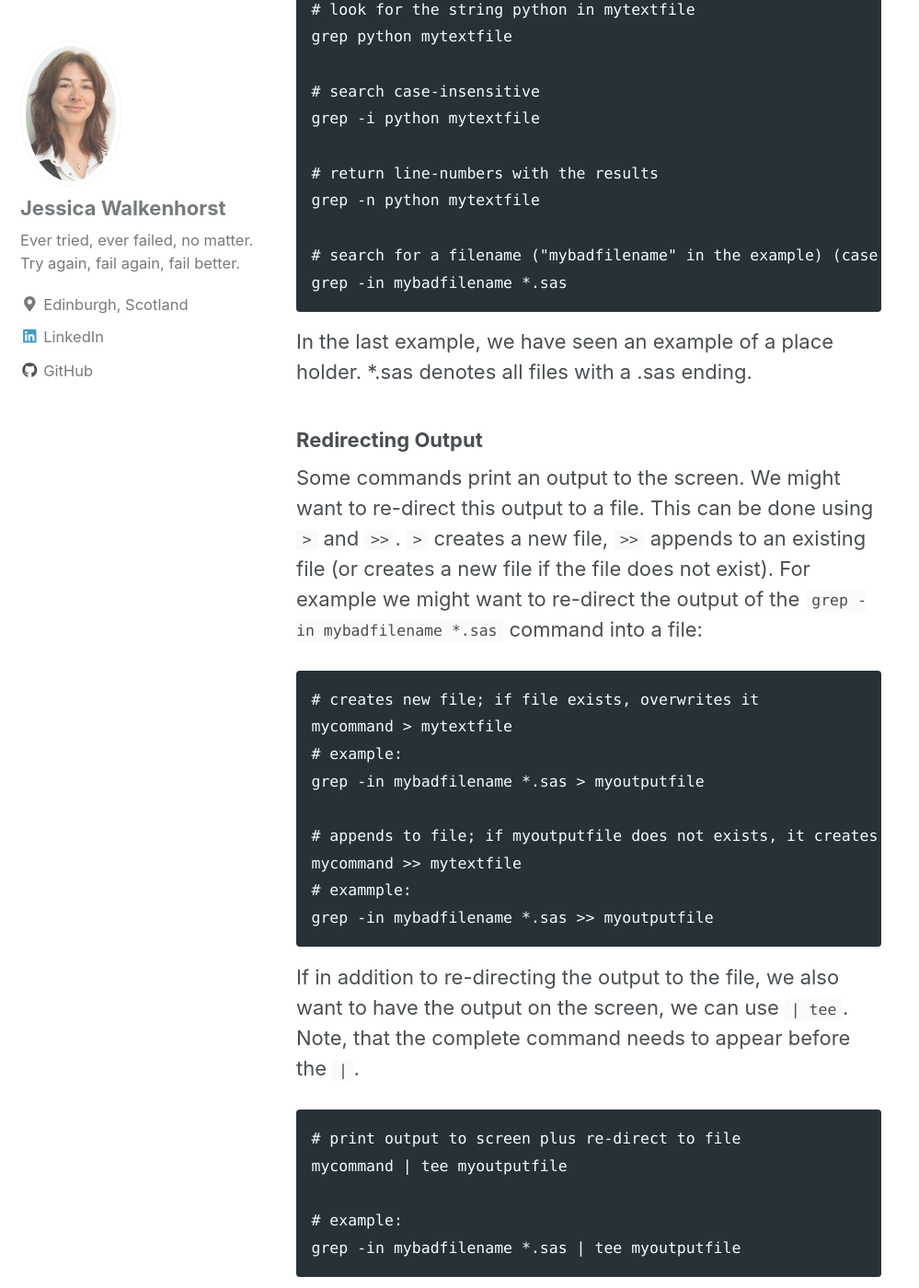
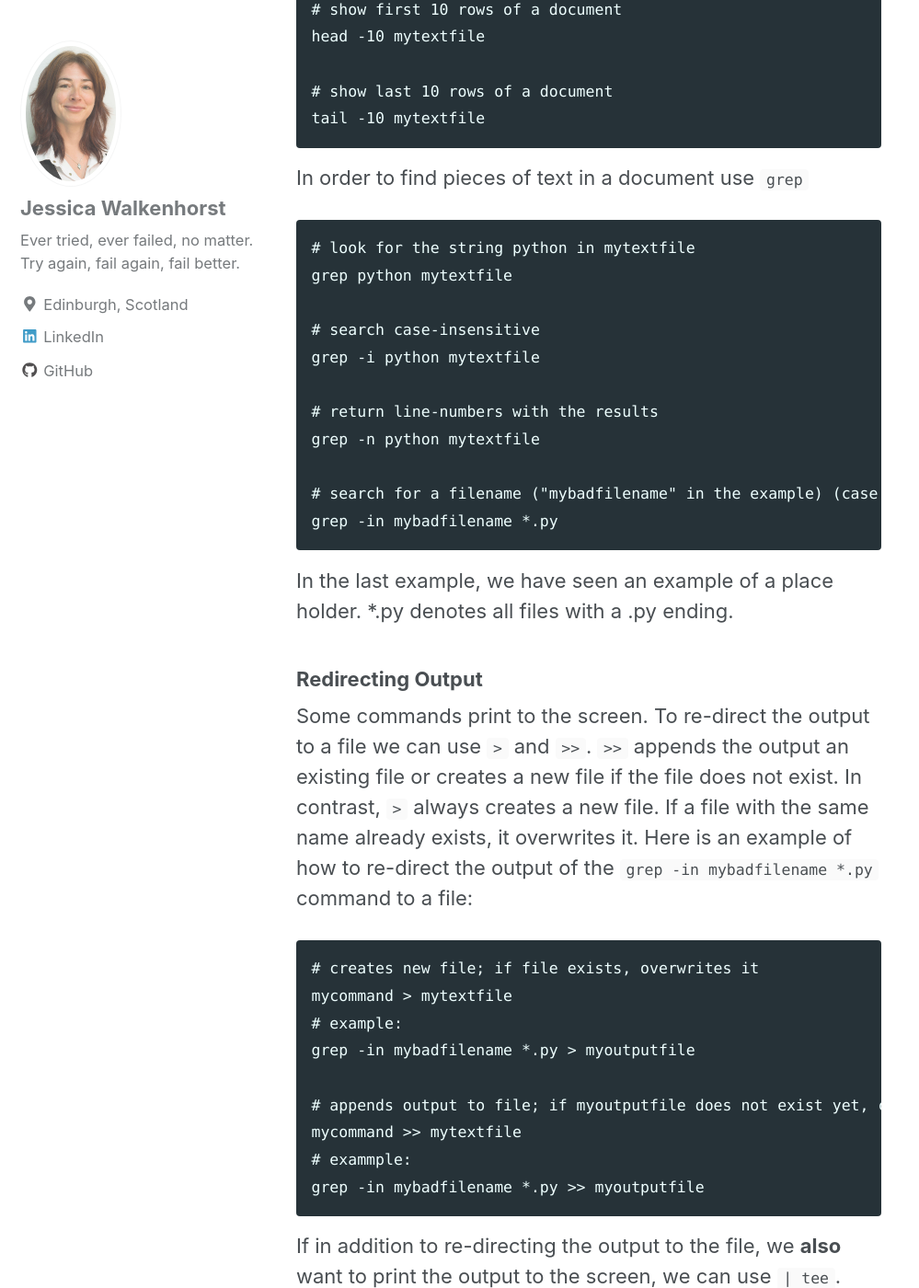
Before and after one commit to walkenho/walkenho.github.io, a Jekyll site: the page built from _posts/2019-04-16-introduction-to-bash.md, in a window 1280 px wide and 1400 px high, scrolled down 6145 px. Shown: the whole window at 92% size, without its empty margins (0-999 px from the left). Built offline with Jekyll 4.4.1, drawn with Linux system fonts in a browser that asks for light colours; nearby versions of some CDN libraries; some of the changed text lies outside the part shown.

Commit message:
Minor corrections/additions to the bash post.

````diff
--- a/_posts/2019-04-16-introduction-to-bash.md
+++ b/_posts/2019-04-16-introduction-to-bash.md
@@ -114,21 +114,22 @@ mv old_folder new_folder
 ### Interacting with Text Files
 Now that we know how to move files around, we also want to do sth useful with them.
 
-There are four main options to access the content of a text file. I recommend just trying them out to see what they do and how they behave differently. These are the commands:
+There are four main options to access the content of a text file. I recommend just trying them out to see what they do and how they behave differently.
 ```
-# print whole text file to screen
+# prints whole file to screen
 cat mytextfile
 
-# print text file to screen one screenful at a time
+# prints file to screen one screenful at a time
 more mytextfile
 
-# print text file allowing for backwards movement returning to previous screen view after finishing
+# prints file to screen, allowing for backwards movement and returns to previous screen view after finishing
 # note: less does not require the whole text to be read and therefore will start faster on large text files then more or text-editors
 less mytextfile
 
-# use a text editor (for example vi)
+# use a text editor (for example nano or here vi)
 vi mytextfile
 ```
+About the choice of editor: Personally, I am a big fan of Vim. However, I do admit that it does have the kind of learning curve which can be a bit intimidating at first. If you feel like starting out with sth a bit more beginner-friendly, you could take a look at nano. However, keep VIM in mind for the future, the speed-up for textprocessing is amazing once you know your way around.
 
 You can also show only the first or last n rows of a document
 ```
@@ -151,34 +152,35 @@ grep -i python mytextfile
 grep -n python mytextfile
 
 # search for a filename ("mybadfilename" in the example) (case insensitive) in all files with the ending *.py and return the occurences together with the line number
-grep -in mybadfilename *.sas
+grep -in mybadfilename *.py
 ```
 
-In the last example, we have seen an example of a place holder. \*.sas denotes all files with a .sas ending.
+In the last example, we have seen an example of a place holder. \*.py denotes all files with a .py ending.
 
 ### Redirecting Output
-Some commands print an output to the screen. We might want to re-direct this output to a file. This can be done using `>` and `>>`. `>` creates a new file, `>>` appends to an existing file (or creates a new file if the file does not exist). For example we might want to re-direct the output of the `grep -in mybadfilename *.sas` command into a file:
+Some commands print to the screen. To re-direct the output to a file we can use `>` and `>>`. `>>` appends the output an existing file or creates a new file if the file does not exist. In contrast, `>` always creates a new file. If a file with the same name already exists, it overwrites it. Here is an example of how to re-direct the output of the `grep -in mybadfilename *.py` command to a file:
 ```
 # creates new file; if file exists, overwrites it
 mycommand > mytextfile
 # example:
-grep -in mybadfilename *.sas > myoutputfile
+grep -in mybadfilename *.py > myoutputfile
 
-# appends to file; if myoutputfile does not exists, it creates it
+# appends output to file; if myoutputfile does not exist yet, creates it
 mycommand >> mytextfile
 # exammple:
-grep -in mybadfilename *.sas >> myoutputfile
+grep -in mybadfilename *.py >> myoutputfile
 ```
-If in addition to re-directing the output to the file, we also want to have the output on the screen, we can use `| tee`. Note, that the complete command needs to appear before the `|`.
+If in addition to re-directing the output to the file, we **also** want to print the output to the screen, we can use `| tee`. Note, that the complete command needs to appear before the `|`.
 ```
 # print output to screen plus re-direct to file
 mycommand | tee myoutputfile
 
 # example:
-grep -in mybadfilename *.sas | tee myoutputfile
+grep -in mybadfilename *.py | tee myoutputfile
 ```
 
-`|` let's you re-direct output into functions which expect their input to come after the function call. An example: Calling `grep` on a filename requires the syntax `grep sth filename`. But you might have a programm returning output and want to grep for sth in this output. You can do this by using the `|`. For example, `ps aux` shows all processes running on your system. You might want to search for a process containing a certain string, e.g. launch_.
+In the previous example, we have seen the usage of the pipe (|) command. What does it do?
+`|` re-directs output into functions which normally take their input "from the right", so expect the input to come after the function call. An example: As demonstrated previously, `grep` requires the syntax `grep sth filename`. However you might have a programm returning output and want to grep for sth in this output. This is where the '|' comes into play. For example, `ps aux` shows all processes running on your system. You might want to search for a process containing a certain string, e.g. launch\_. This is how you do it:
 ```
 # grep for the string launch_ in the output of ps aux
 ps aux | grep launch_
@@ -200,18 +202,20 @@ echo $mynewvariable
 Variables are often used to define paths and filenames. When variables are re-solved within text, it is required to put {} around the variable names.
 ```
 In order to print the content of the variable mynewvariable, followed by _1, use {} around the variable name:
-# incorrect
+# incorrect (bash will think that the variable is called "mynewvariable_1"):
 echo $mynewvariable_1
 
-# correct
+# instead use:
 echo ${mynewvariable}_1
 ```
+In the second example, bash resolves the reference to mynewvariable and then appends a _1 to the resulting string.
 
 ### Loops
 Bash uses the for ... do ... done syntax for looping:
 ```
-# loop over the filenames myfilename1 and myfilename2 and rename them to myfilename1.bac and myfilename2.bac
-for myfilename in myfilename1, myfilename2;
+# loop over the filenames myfilename1 and myfilename2 and rename them to myfilename1.bac and myfilename2.bac.
+# Note that there is no comma separating the elements of a list.
+for myfilename in myfilename1 myfilename2;
 do
   mv $filename ${filename}.bac;
 done
````
Also changed, not shown: other parts of _posts/2019-04-16-introduction-to-bash.md (+1 -1 lines).
